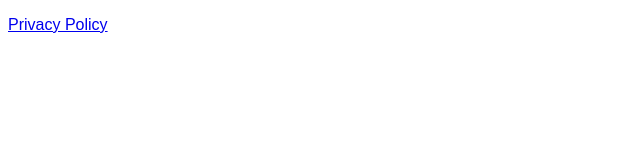
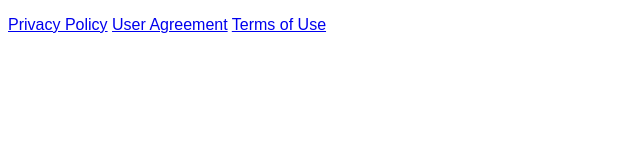
Before and after one commit to rajappdev/rajappdev.github.io, a plain HTML site: page index.html in a window 1280 px wide. Shown: the whole page, without its empty margins (0-640 px from the left). Drawn offline with Linux system fonts and the light colour scheme; a web font is replaced by a local one.

Commit message:
Update index.html

```diff
--- a/index.html
+++ b/index.html
@@ -17,6 +17,8 @@
     <body>
         <p>
             <a href="karnavati-tour-privacy.html">Privacy Policy</a>
+            <a href="user-agreement.html">User Agreement</a>
+            <a href="user-terms.html">Terms of Use</a>
         </p>
     </body>
 </html>
```
